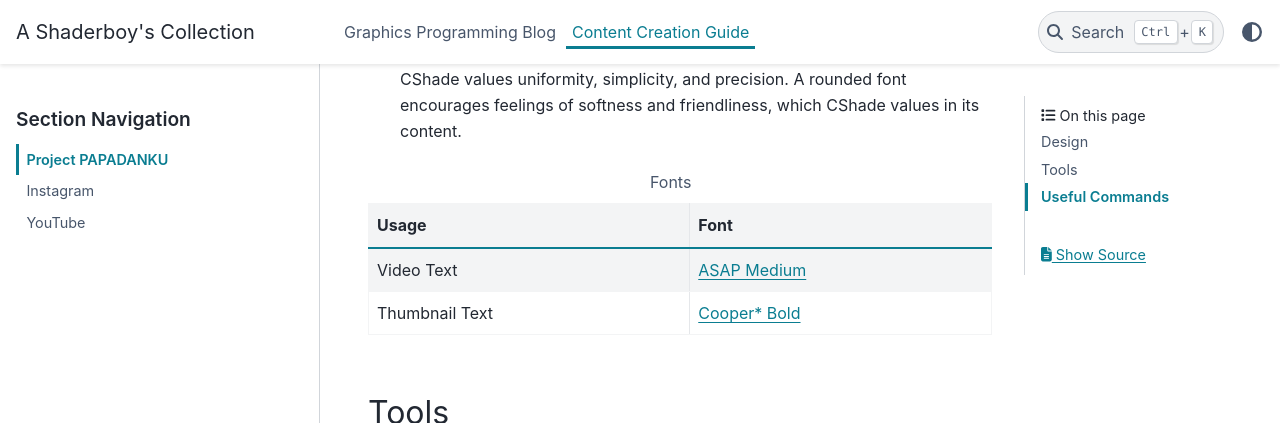
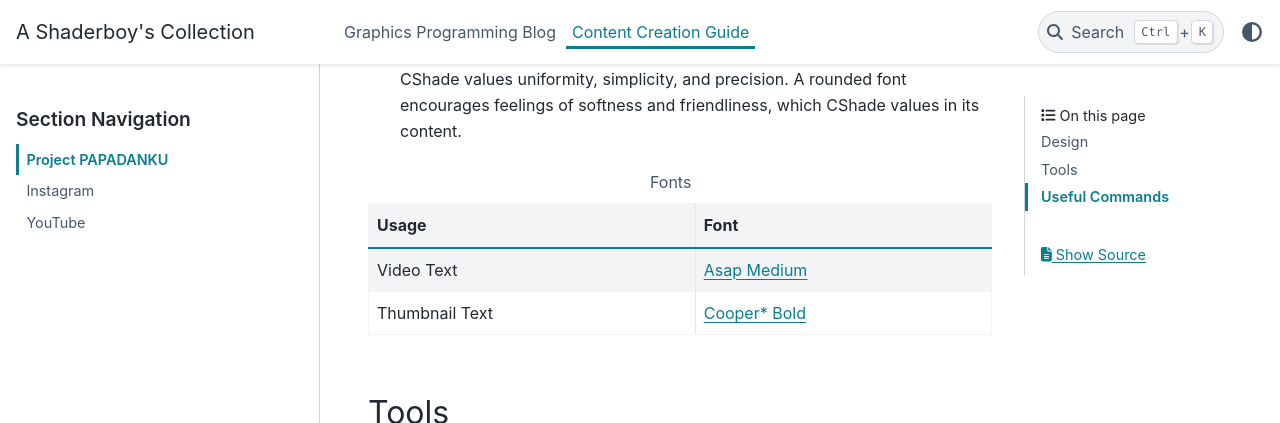
Before and after one commit to papadanku/papadanku.github.io, a Sphinx documentation site: the page built from doc/source/social/project.rst, in a window 1280 px wide and 900 px high, scrolled down 391 px. Shown: the top 423 px of the window. Built offline with Sphinx 7.4.7 and the PyData theme 0.15.4, drawn with Linux system fonts in a browser that asks for light colours.

Commit message:
Update project.rst

```diff
--- a/doc/source/social/project.rst
+++ b/doc/source/social/project.rst
@@ -21,7 +21,7 @@ Design
   * - Usage
     - Font
   * - Video Text
-    - `ASAP Medium <https://fonts.google.com/specimen/Asap>`_
+    - `Asap Medium <https://fonts.google.com/specimen/Asap>`_
   * - Thumbnail Text
     - `Cooper* Bold <https://indestructibletype.com/Cooper/index.html>`_
 
```
